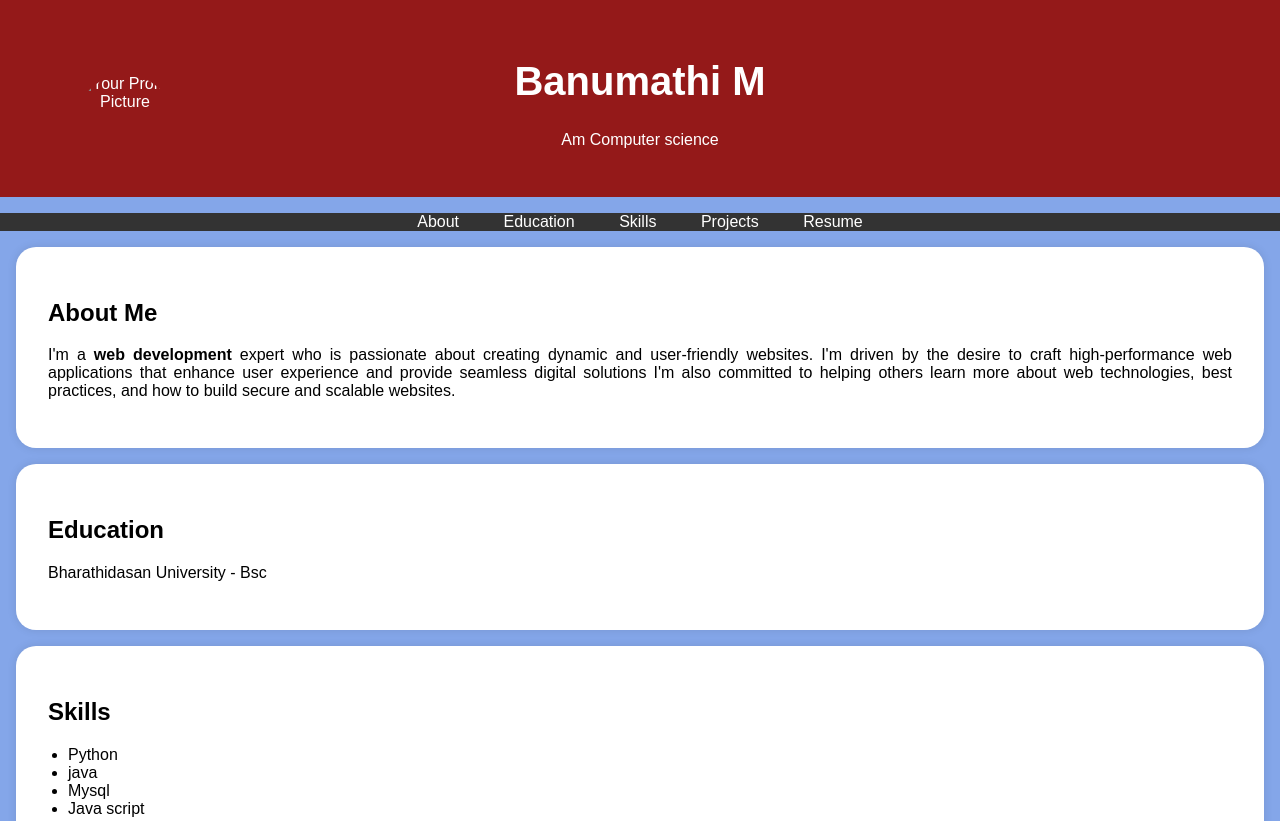
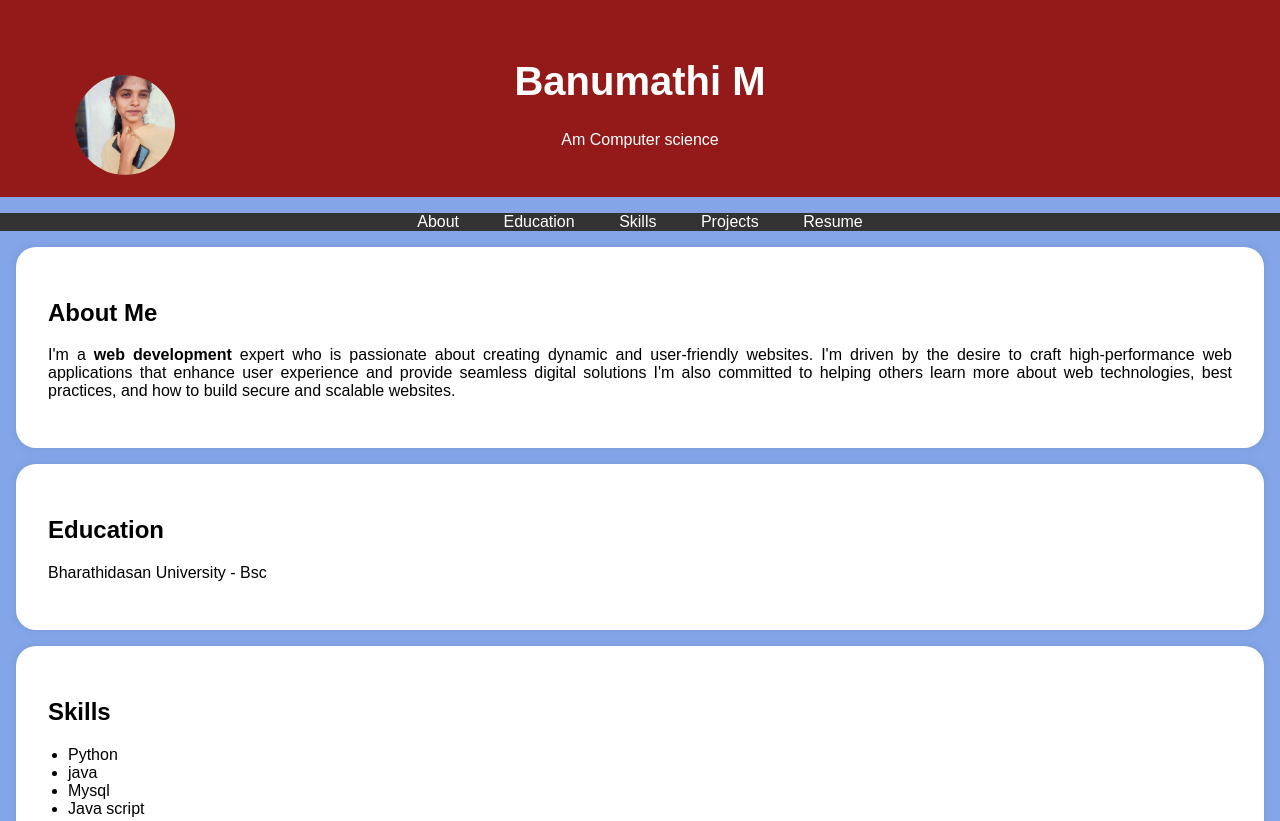
Before and after one commit to Banu-7009/digital--portfolio-_, a plain HTML site: page index.html in a window 1280 px wide. Shown: the top 821 px of the page. Drawn offline with Linux system fonts and the light colour scheme.

Commit message:
Update index.html

```diff
--- a/index.html
+++ b/index.html
@@ -95,7 +95,7 @@
     <header>
         <div class="header-content">
             <!-- Add your profile picture here -->
-            <img src="passport photo image.jpg" alt="Your Profile Picture" class="profile-picture">
+            <img src="Passport photo.jpg" alt="Your Profile Picture" class="profile-picture">
             <h1>Banumathi M</h1>
             <p>Am Computer science</p>
         </div>
```
